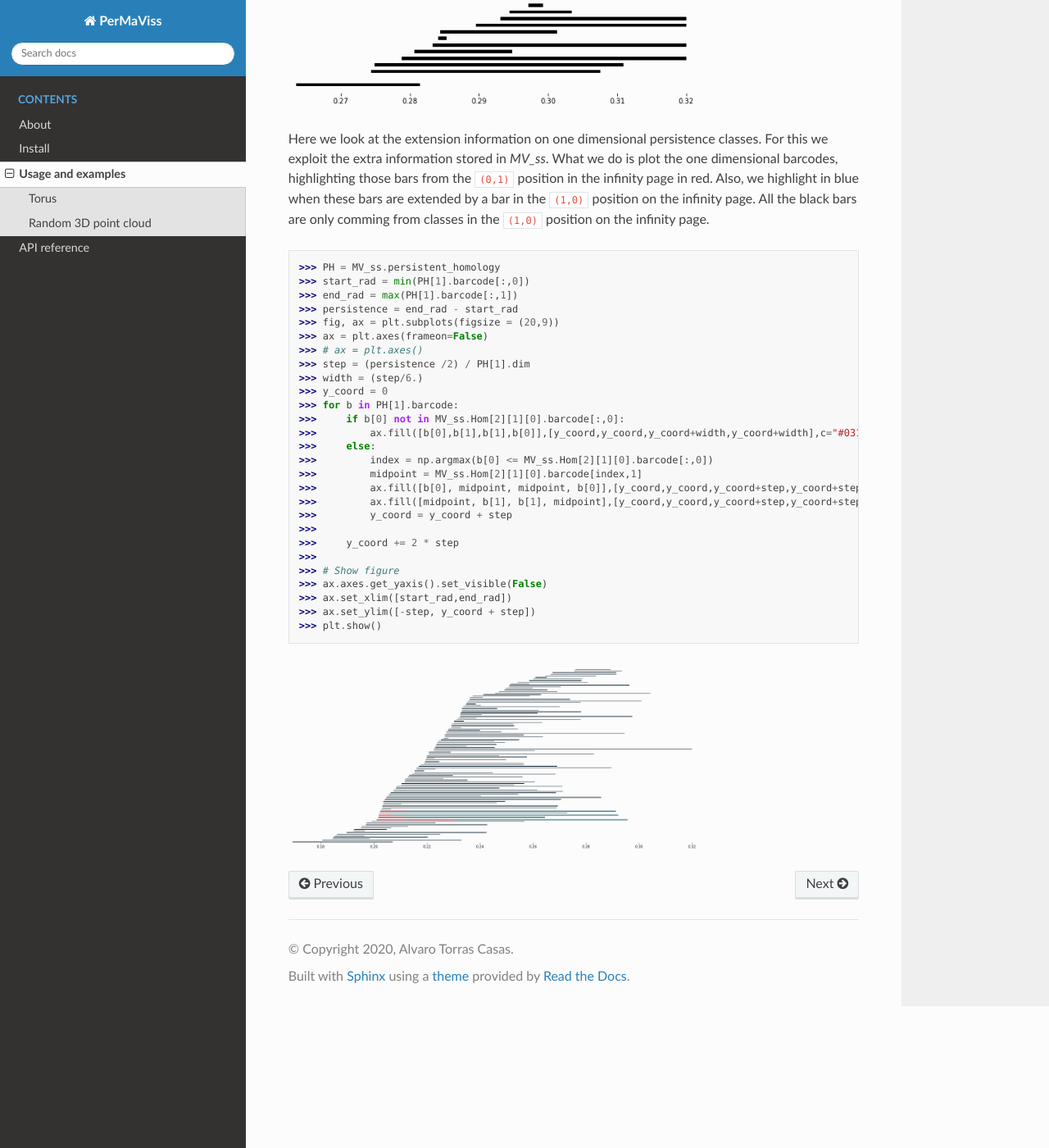
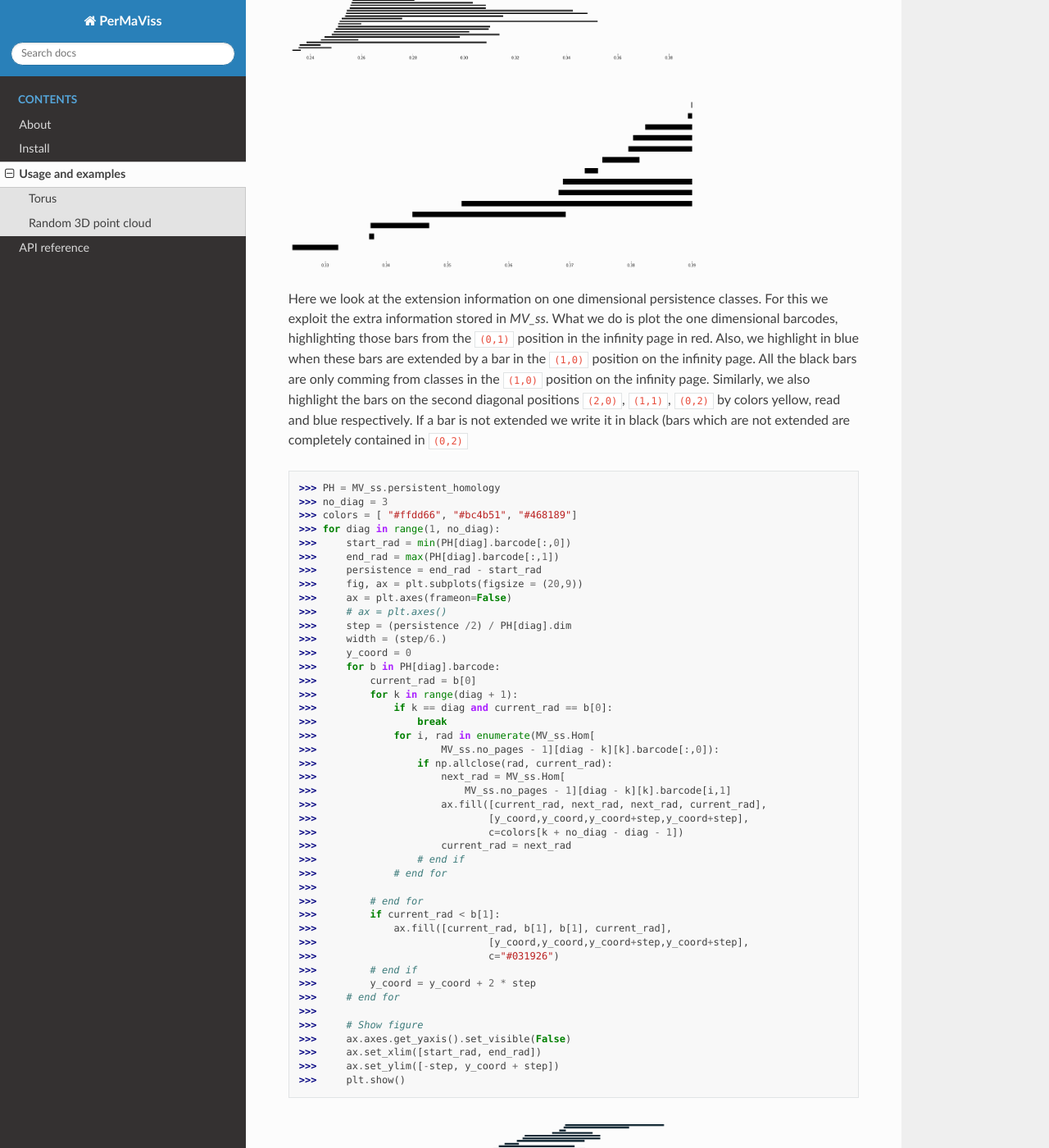
Before and after one commit to atorras1618/PerMaViss, a Sphinx documentation site: the page built from docs/examples/index.rst, in a window 1280 px wide and 1400 px high, scrolled down 6390 px. Shown: the whole window at 82% size. Built offline with Sphinx 7.4.7 and the Read the Docs theme 2.0.0, drawn with Linux system fonts in a browser that asks for light colours; some of the changed text lies outside the part shown.

Commit message:
changed example 3d point clouds

```diff
--- a/docs/examples/index.rst
+++ b/docs/examples/index.rst
@@ -144,18 +144,18 @@
     >>> from permaviss.simplicial_complexes.differentials import complex_differentials
     >>> from permaviss.spectral_sequence.MV_spectral_seq import create_MV_ss
 
-We start by taking a sample of 1300 points from a torus of section radius 1 and radius from center to section center 3. Since this sample is too big, we take a subsample of 150 points by using a minmax method. We store it in `point_cloud`.
+We start by taking a sample of 1300 points from a torus of section radius 1 and radius from center to section center 3. Since this sample is too big, we take a subsample of 91 points by using a minmax method. We store it in `point_cloud`.
 
     >>> X = random_cube(1300,3)
-    >>> point_cloud = take_sample(X,150)
+    >>> point_cloud = take_sample(X,91)
 
 
 Next we compute the distance matrix of `point_cloud`. Also we compute the Vietoris Rips complex of `point_cloud`
 up to a maximum dimension `3` and maximum filtration radius `1.6`.
 
     >>> Dist = dist.squareform(dist.pdist(point_cloud))
-    >>> max_r = 1.6
-    >>> max_dim = 3
+    >>> max_r = 0.39
+    >>> max_dim = 4
     >>> C, R = vietoris_rips(Dist, max_r, max_dim)
 
 Afterwards, we compute the complex differentials using arithmetic mod `p`, a prime number.
@@ -170,23 +170,33 @@
     >>> max_div = 2
     >>> overlap = max_r*1.01
     >>> MV_ss = create_MV_ss(point_cloud, max_r, max_dim, max_div, overlap, p)
-    PAGE: 1
-    [[ 20   0   0   0   0   0   0   0   0]
-     [163  72  24   6   0   0   0   0   0]
-     [325 351 376 374 280 140  40   5   0]]
-    PAGE: 2
-    [[ 20   0   0   0   0   0   0   0   0]
-     [110   1   0   0   0   0   0   0   0]
-     [151   5   1   0   0   0   0   0   0]]
-    PAGE: 3
-    [[ 20   0   0   0   0   0   0   0   0]
-     [109   1   0   0   0   0   0   0   0]
-     [151   5   0   0   0   0   0   0   0]]
-    PAGE: 4
-    [[ 20   0   0   0   0   0   0   0   0]
-     [109   1   0   0   0   0   0   0   0]
-     [151   5   0   0   0   0   0   0   0]]
+        PAGE: 1
+        [[  0   0   0   0   0   0   0   0   0]
+         [ 11   1   0   0   0   0   0   0   0]
+         [ 91  25   0   0   0   0   0   0   0]
+         [208 231 236 227 168  84  24   3   0]]
+        PAGE: 2
+        [[ 0  0  0  0  0  0  0  0  0]
+         [10  0  0  0  0  0  0  0  0]
+         [67  3  0  0  0  0  0  0  0]
+         [91  7  2  0  0  0  0  0  0]]
+        PAGE: 3
+        [[ 0  0  0  0  0  0  0  0  0]
+         [10  0  0  0  0  0  0  0  0]
+         [65  3  0  0  0  0  0  0  0]
+         [91  7  1  0  0  0  0  0  0]]
+        PAGE: 4
+        [[ 0  0  0  0  0  0  0  0  0]
+         [10  0  0  0  0  0  0  0  0]
+         [65  3  0  0  0  0  0  0  0]
+         [91  7  1  0  0  0  0  0  0]]
+        PAGE: 5
+        [[ 0  0  0  0  0  0  0  0  0]
+         [10  0  0  0  0  0  0  0  0]
+         [65  3  0  0  0  0  0  0  0]
+         [91  7  1  0  0  0  0  0  0]]
 
+In particular, notice that in this example the second page differential is nonzero.
 Now, we compare the computed persistent homology barcodes by both methods. Unless an `AssertError` comes up, this means that the computed barcodes **coincide**. Also, we plot the relevant barcodes.
 
     >>> for it, PH in enumerate(MV_ss.persistent_homology):
@@ -221,35 +231,55 @@
 .. image:: 3Dbarcode2.png
    :width: 500
 
-Here we look at the extension information on one dimensional persistence classes. For this we exploit the extra information stored in `MV_ss`. What we do is plot the one dimensional barcodes, highlighting those bars from the ``(0,1)`` position in the infinity page in red. Also, we highlight in blue when these bars are extended by a bar in the ``(1,0)`` position on the infinity page. All the black bars are only comming from classes in the ``(1,0)`` position on the infinity page.
+Here we look at the extension information on one dimensional persistence classes. For this we exploit the extra information stored in `MV_ss`. What we do is plot the one dimensional barcodes, highlighting those bars from the ``(0,1)`` position in the infinity page in red. Also, we highlight in blue when these bars are extended by a bar in the ``(1,0)`` position on the infinity page. All the black bars are only comming from classes in the ``(1,0)`` position on the infinity page. Similarly, we also highlight the bars on the second diagonal positions ``(2,0)``, ``(1,1)``, ``(0,2)`` by colors yellow, read and blue respectively. If a bar is not extended we write it in black (bars which are not extended are completely contained in ``(0,2)``
 
     >>> PH = MV_ss.persistent_homology
-    >>> start_rad = min(PH[1].barcode[:,0])
-    >>> end_rad = max(PH[1].barcode[:,1])
-    >>> persistence = end_rad - start_rad
-    >>> fig, ax = plt.subplots(figsize = (20,9))
-    >>> ax = plt.axes(frameon=False)
-    >>> # ax = plt.axes()
-    >>> step = (persistence /2) / PH[1].dim
-    >>> width = (step/6.)
-    >>> y_coord = 0
-    >>> for b in PH[1].barcode:
-    >>>     if b[0] not in MV_ss.Hom[2][1][0].barcode[:,0]:
-    >>>         ax.fill([b[0],b[1],b[1],b[0]],[y_coord,y_coord,y_coord+width,y_coord+width],c="#031926", edgecolor='none')
-    >>>     else:
-    >>>         index = np.argmax(b[0] <= MV_ss.Hom[2][1][0].barcode[:,0])
-    >>>         midpoint = MV_ss.Hom[2][1][0].barcode[index,1]
-    >>>         ax.fill([b[0], midpoint, midpoint, b[0]],[y_coord,y_coord,y_coord+step,y_coord+step],c="#bc4b51", edgecolor='none')
-    >>>         ax.fill([midpoint, b[1], b[1], midpoint],[y_coord,y_coord,y_coord+step,y_coord+step],c='#468189', edgecolor='none')
-    >>>         y_coord = y_coord + step
+    >>> no_diag = 3
+    >>> colors = [ "#ffdd66", "#bc4b51", "#468189"]
+    >>> for diag in range(1, no_diag):
+    >>>     start_rad = min(PH[diag].barcode[:,0])
+    >>>     end_rad = max(PH[diag].barcode[:,1])
+    >>>     persistence = end_rad - start_rad
+    >>>     fig, ax = plt.subplots(figsize = (20,9))
+    >>>     ax = plt.axes(frameon=False)
+    >>>     # ax = plt.axes()
+    >>>     step = (persistence /2) / PH[diag].dim
+    >>>     width = (step/6.)
+    >>>     y_coord = 0
+    >>>     for b in PH[diag].barcode:
+    >>>         current_rad = b[0]
+    >>>         for k in range(diag + 1):
+    >>>             if k == diag and current_rad == b[0]:
+    >>>                 break
+    >>>             for i, rad in enumerate(MV_ss.Hom[
+    >>>                     MV_ss.no_pages - 1][diag - k][k].barcode[:,0]):
+    >>>                 if np.allclose(rad, current_rad):
+    >>>                     next_rad = MV_ss.Hom[
+    >>>                         MV_ss.no_pages - 1][diag - k][k].barcode[i,1]
+    >>>                     ax.fill([current_rad, next_rad, next_rad, current_rad],
+    >>>                             [y_coord,y_coord,y_coord+step,y_coord+step],
+    >>>                             c=colors[k + no_diag - diag - 1])
+    >>>                     current_rad = next_rad
+    >>>                 # end if
+    >>>             # end for
     >>>
-    >>>     y_coord += 2 * step
+    >>>         # end for
+    >>>         if current_rad < b[1]:
+    >>>             ax.fill([current_rad, b[1], b[1], current_rad],
+    >>>                             [y_coord,y_coord,y_coord+step,y_coord+step],
+    >>>                             c="#031926")
+    >>>         # end if
+    >>>         y_coord = y_coord + 2 * step
+    >>>     # end for
     >>>
-    >>> # Show figure
-    >>> ax.axes.get_yaxis().set_visible(False)
-    >>> ax.set_xlim([start_rad,end_rad])
-    >>> ax.set_ylim([-step, y_coord + step])
-    >>> plt.show()
+    >>>     # Show figure
+    >>>     ax.axes.get_yaxis().set_visible(False)
+    >>>     ax.set_xlim([start_rad, end_rad])
+    >>>     ax.set_ylim([-step, y_coord + step])
+    >>>     plt.show()
 
-.. image:: 3Dextension.png
+.. image:: 3Dextension1.png
    :width: 500
+
+.. image:: 3Dextension2.png
+   :width: 500
--- a/docs/index.rst
+++ b/docs/index.rst
@@ -15,7 +15,7 @@
 Also, it would be great to have more examples for different covers. Additionally, it would be interesting to also have an implementation for cubical, alpha, and other complexes. Any collaboration or suggestion will be welcome!
 
 
-.. image:: examples/3Dextension.png
+.. image:: examples/3Dextension1.png
    :width: 700
    :align: center
 
```
Also changed, not shown: README.rst (+9 -4 lines), docs/examples/3Dbarcode0.png, docs/examples/3Dbarcode1.png, docs/examples/3Dbarcode2.png, docs/examples/3Dextension.png (deleted), docs/examples/3Dextension1.png (added), docs/examples/3Dextension2.png (added), 5 other files.
